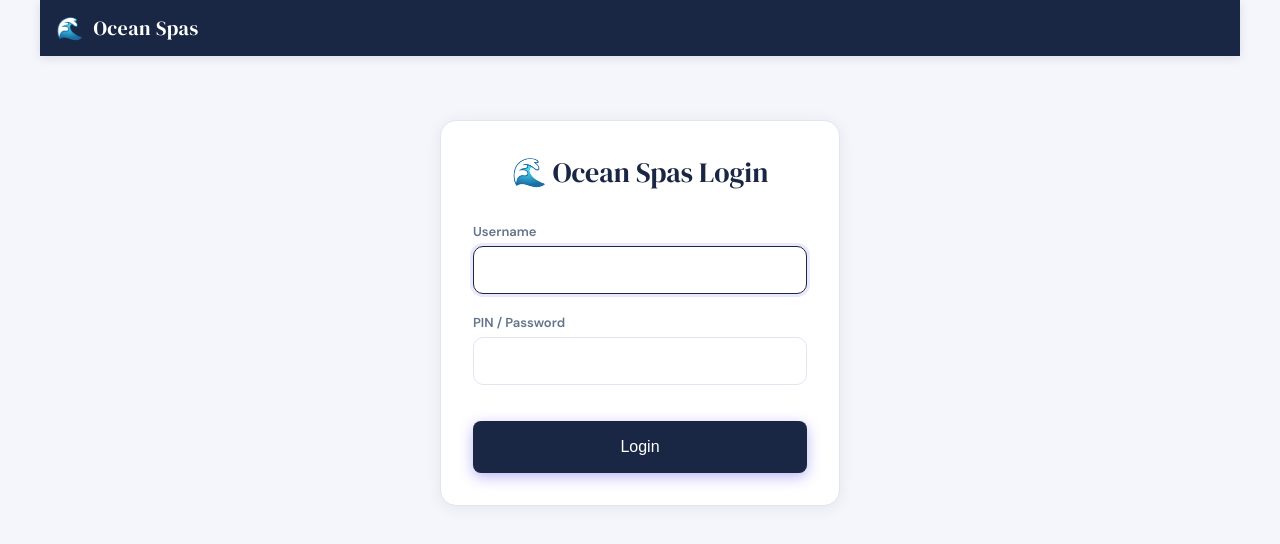
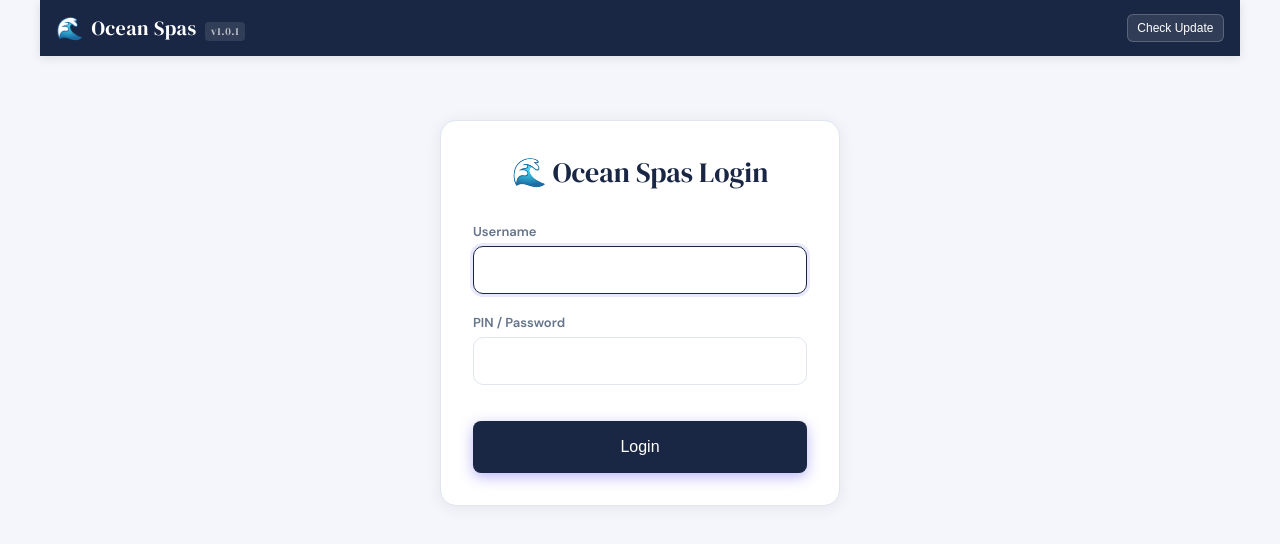
Before and after one commit to dckakadia/order_manager, a React (Vite) app in the folder frontend/: page /login in a window 1280 px wide. Shown: the top 544 px of the page. Built offline with nearby package versions, Linux system fonts and the light colour scheme; no server answers.

Commit message:
feat: Add manual in-app update checker and version display

```diff
--- a/frontend/src/App.jsx
+++ b/frontend/src/App.jsx
@@ -24,11 +24,41 @@ function Navigation() {
     window.location.href = '/login';
   };
 
+  const checkForUpdates = async () => {
+    try {
+      const res = await apiFetch(`${config.api.baseURL}/api/system/update-check`);
+      const data = await res.json();
+      if (data.success && data.data && data.data.latestVersion) {
+        if (data.data.latestVersion !== config.appVersion) {
+          if (window.confirm(`New update available (v${data.data.latestVersion})! Would you like to download it now?`)) {
+            window.location.href = `${config.api.baseURL}${data.data.downloadUrl}`;
+          }
+        } else {
+          alert('You are on the latest version.');
+        }
+      } else {
+        alert('You are on the latest version.');
+      }
+    } catch (e) {
+      alert('Failed to check for updates. Please check your connection.');
+    }
+  };
+
   return (
     <>
-      <header className="app-header">
-        <div className="logo-icon">🌊</div>
-        <h1 className="app-name">Ocean Spas</h1>
+      <header className="app-header" style={{ display: 'flex', justifyContent: 'space-between', alignItems: 'center' }}>
+        <div style={{ display: 'flex', alignItems: 'center', gap: '0.5rem' }}>
+          <div className="logo-icon">🌊</div>
+          <h1 className="app-name" style={{ display: 'flex', alignItems: 'baseline', gap: '0.5rem', margin: 0 }}>
+            Ocean Spas
+            <span style={{ fontSize: '11px', fontWeight: 'normal', opacity: 0.7, background: 'rgba(255,255,255,0.15)', padding: '2px 6px', borderRadius: '4px', letterSpacing: '0.5px' }}>
+              v{config.appVersion}
+            </span>
+          </h1>
+        </div>
+        <button onClick={checkForUpdates} style={{ background: 'rgba(255,255,255,0.1)', border: '1px solid rgba(255,255,255,0.2)', color: 'white', padding: '0.4rem 0.6rem', borderRadius: '6px', fontSize: '12px', cursor: 'pointer' }}>
+          Check Update
+        </button>
       </header>
       {role && (
         <nav className="bottom-nav">
--- a/frontend/src/config.js
+++ b/frontend/src/config.js
@@ -43,7 +43,10 @@ const config = {
   // Environment
   env: import.meta.env.VITE_ENV || 'development',
   isDevelopment: import.meta.env.VITE_ENV === 'development',
-  isProduction: import.meta.env.VITE_ENV === 'production'
+  isProduction: import.meta.env.VITE_ENV === 'production',
+
+  // Version
+  appVersion: '1.0.1'
 };
 
 export default config;
```
Also changed, not shown: 2 other files (tests, documents, lock files or other folders).
